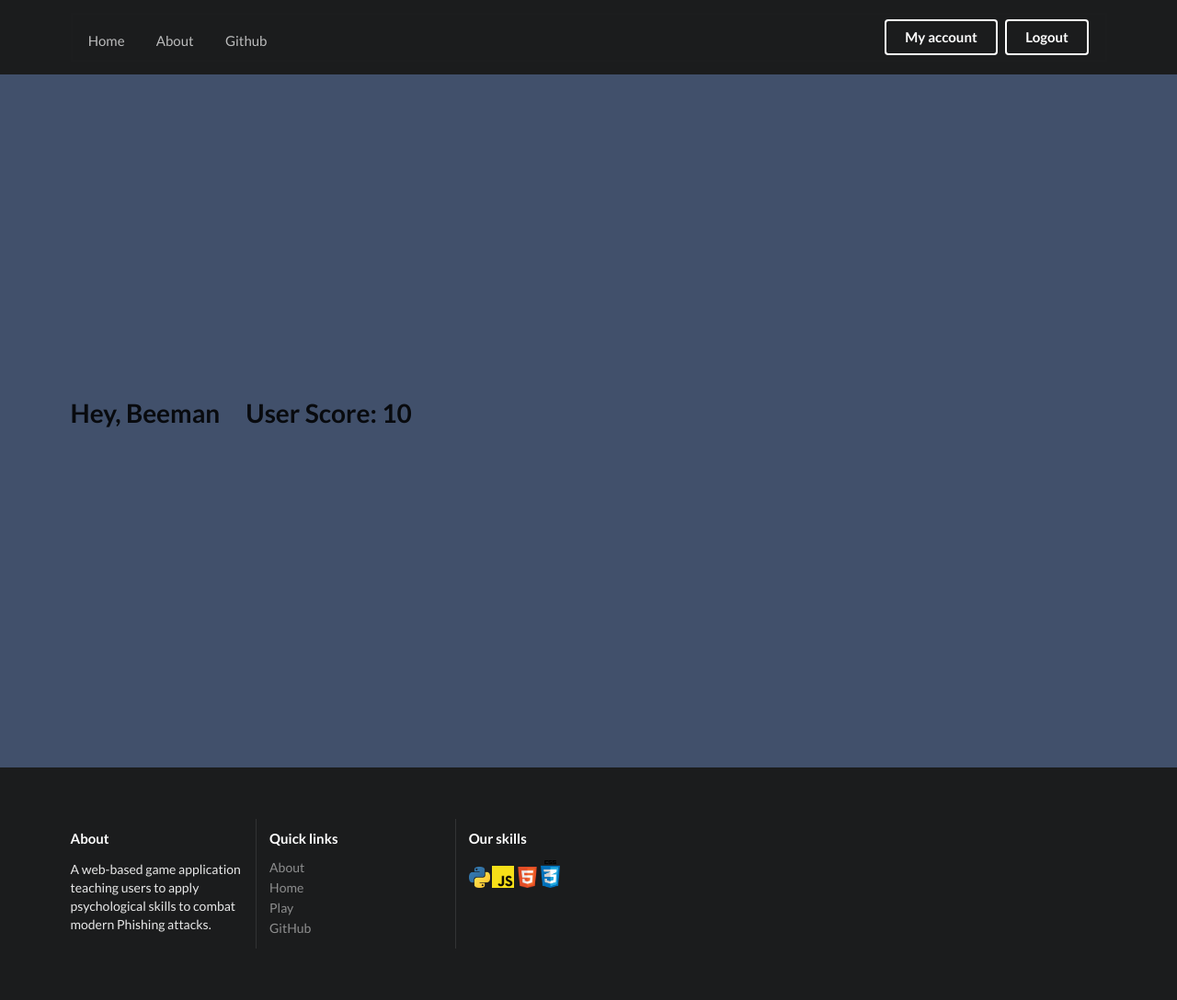
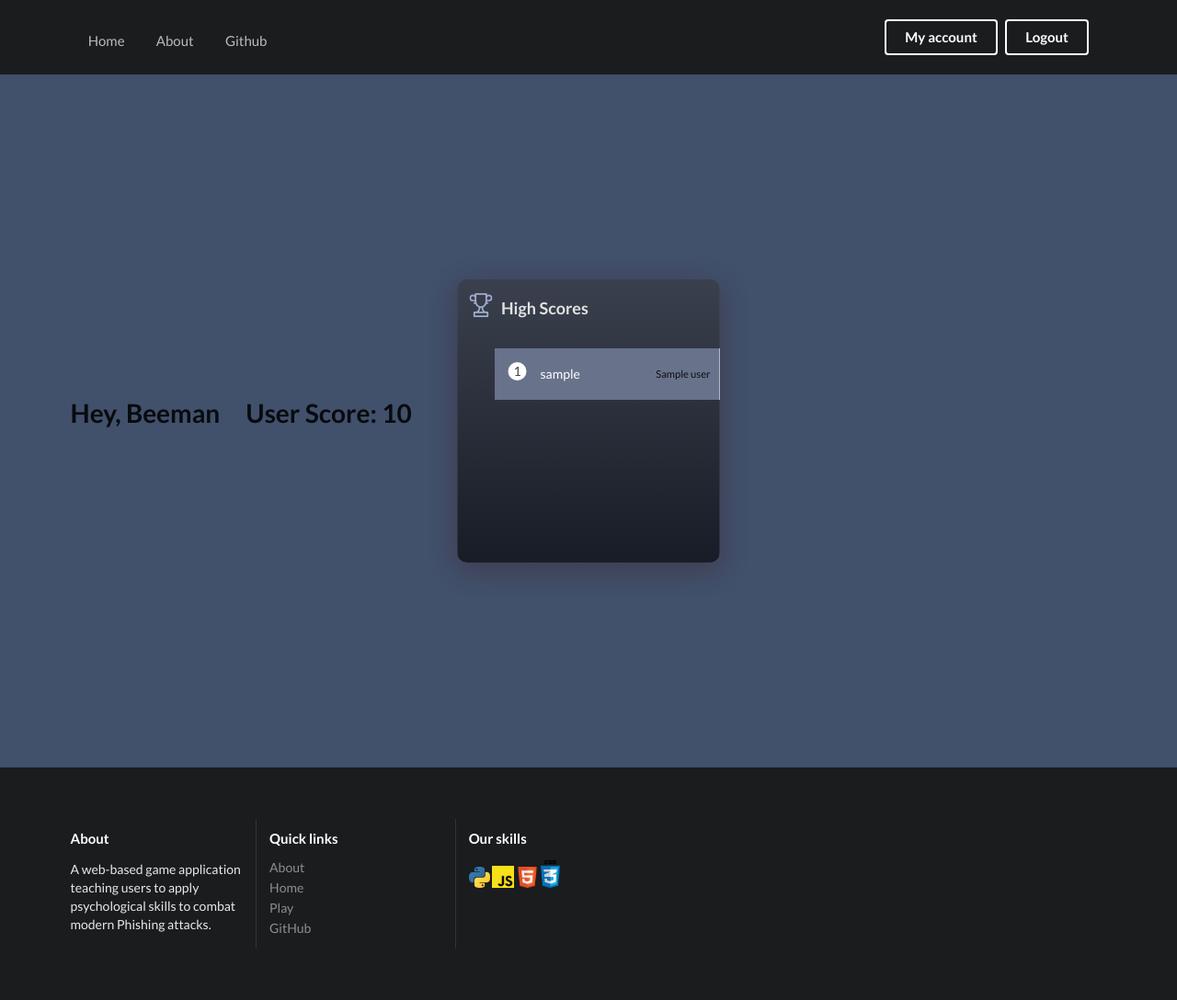
Before and after one commit to Jasvxxr-Singh/Catch-A-Phish-Web-app, a Flask app: template src/templates/account/account.html in a window 1280 px wide. Shown: the whole page at 92% size. Run offline with Flask 2, Linux system fonts and the light colour scheme; a user stored in the database is signed in; the template is opened without the code that fills it: most values are stand-ins (such as "Sample title", 1, 10 or a date in 2020); parts of the project's set-up code (start-up, migrations or seed data) failed here and were passed over.

Commit message:
leaderboard

```diff
--- a/src/account/account.py
+++ b/src/account/account.py
@@ -22,8 +22,10 @@ account_blueprint = Blueprint('account_bp', __name__)
 def view_account():
     user_name = session['user_name']
     score = utilities.get_user_score(user_name)
+    leaderboard = utilities.get_leaderboard()
 
     return render_template(
         'account/account.html',
-        score = score
+        score = score,
+        leaderboard = leaderboard
     )
--- a/src/adapters/database_repository.py
+++ b/src/adapters/database_repository.py
@@ -84,6 +84,10 @@ class SqlAlchemyRepository(AbstractRepository):
             except NoResultFound:
                 pass
 
+    def get_all_users(self):
+        users = self._session_cm.session.query(User).all()
+        return users
+
     # just to satisfy abstract repository
     def add_question(self, question: Question):
         with self._session_cm as scm:
--- a/src/adapters/memory_repo.py
+++ b/src/adapters/memory_repo.py
@@ -22,6 +22,9 @@ class MemoryRepository(AbstractRepository):
         user = self.get_user(user_name)
         user.add_score(score)
 
+    def get_all_users(self):
+        return self.__users
+
     # Question objects
     def add_question(self, question: Question):
         self.__questions.append(question)
--- a/src/adapters/repo.py
+++ b/src/adapters/repo.py
@@ -24,6 +24,11 @@ class AbstractRepository(abc.ABC):
     def add_score(self, user_name, score: int):
         raise NotImplementedError
 
+    @abc.abstractmethod
+    def get_all_users(self):
+        raise NotImplementedError
+
+
     # Question objects
     @abc.abstractmethod
     def add_question(self, question: Question):
--- a/src/templates/account/account.html
+++ b/src/templates/account/account.html
@@ -6,7 +6,10 @@
 
             <div>
                 <h3 class="ui header">User Score: {{ score }}</h3>
+            </div>
 
+            <div>
+                {% include 'leaderboard/leaderboard.html' %}
             </div>
         </div>
     </div>
--- /dev/null
+++ b/src/templates/leaderboard/leaderboard.html
@@ -0,0 +1,167 @@
+<div class="leaderboard">
+    <h1>
+        <svg class="ico-cup">
+            <use xlink:href="#cup"></use>
+        </svg>
+        High Scores
+    </h1>
+    <ol>
+        {% for position, user in leaderboard.items() %}
+            {% if user is not none %}
+            <li>
+                <mark>{{ user[0].user_name }}</mark>
+                <small>{{ user[1] }}</small>
+            </li>
+            {% else %}
+            <li>
+                <mark>-</mark>
+                <small>-</small>
+            </li>
+            {% endif%}
+        {% endfor %}
+    </ol>
+</div>
+
+
+<svg style="display: none;">
+    <symbol id="cup" x="0px" y="0px" width="25px" height="26px" viewBox="0 0 25 26" enable-background="new 0 0 25 26" xml:space="preserve">
+        <path fill="#9eadcb" d="M21.215,1.428c-0.744,0-1.438,0.213-2.024,0.579V0.865c0-0.478-0.394-0.865-0.88-0.865H6.69
+            C6.204,0,5.81,0.387,5.81,0.865v1.142C5.224,1.641,4.53,1.428,3.785,1.428C1.698,1.428,0,3.097,0,5.148
+            C0,7.2,1.698,8.869,3.785,8.869h1.453c0.315,0,0.572,0.252,0.572,0.562c0,0.311-0.257,0.563-0.572,0.563
+            c-0.486,0-0.88,0.388-0.88,0.865c0,0.478,0.395,0.865,0.88,0.865c0.421,0,0.816-0.111,1.158-0.303
+            c0.318,0.865,0.761,1.647,1.318,2.31c0.686,0.814,1.515,1.425,2.433,1.808c-0.04,0.487-0.154,1.349-0.481,2.191
+            c-0.591,1.519-1.564,2.257-2.975,2.257H5.238c-0.486,0-0.88,0.388-0.88,0.865v4.283c0,0.478,0.395,0.865,0.88,0.865h14.525
+            c0.485,0,0.88-0.388,0.88-0.865v-4.283c0-0.478-0.395-0.865-0.88-0.865h-1.452c-1.411,0-2.385-0.738-2.975-2.257
+            c-0.328-0.843-0.441-1.704-0.482-2.191c0.918-0.383,1.748-0.993,2.434-1.808c0.557-0.663,1-1.445,1.318-2.31
+            c0.342,0.192,0.736,0.303,1.157,0.303c0.486,0,0.88-0.387,0.88-0.865c0-0.478-0.394-0.865-0.88-0.865
+            c-0.315,0-0.572-0.252-0.572-0.563c0-0.31,0.257-0.562,0.572-0.562h1.452C23.303,8.869,25,7.2,25,5.148
+            C25,3.097,23.303,1.428,21.215,1.428z M5.238,7.138H3.785c-1.116,0-2.024-0.893-2.024-1.99c0-1.097,0.908-1.99,2.024-1.99
+            c1.117,0,2.025,0.893,2.025,1.99v2.06C5.627,7.163,5.435,7.138,5.238,7.138z M18.883,21.717v2.553H6.118v-2.553H18.883
+            L18.883,21.717z M13.673,18.301c0.248,0.65,0.566,1.214,0.947,1.686h-4.24c0.381-0.472,0.699-1.035,0.947-1.686
+            c0.33-0.865,0.479-1.723,0.545-2.327c0.207,0.021,0.416,0.033,0.627,0.033c0.211,0,0.42-0.013,0.627-0.033
+            C13.195,16.578,13.344,17.436,13.673,18.301z M12.5,14.276c-2.856,0-4.93-2.638-4.93-6.273V1.73h9.859v6.273
+            C17.43,11.638,15.357,14.276,12.5,14.276z M21.215,7.138h-1.452c-0.197,0-0.39,0.024-0.572,0.07v-2.06
+            c0-1.097,0.908-1.99,2.024-1.99c1.117,0,2.025,0.893,2.025,1.99C23.241,6.246,22.333,7.138,21.215,7.138z"/>
+    </symbol>
+</svg>
+
+<style>
+    *, *::before, *::after {
+	    box-sizing: border-box;
+    }
+
+    body {
+        min-height: 450px;
+        height: 100vh;
+        margin: 0;
+        background: radial-gradient(ellipse farthest-corner at center top, #f39264 0%, #f2606f 100%);
+        color: #fff;
+        font-family: 'Open Sans', sans-serif;
+    }
+
+    .leaderboard {
+        position: absolute;
+        top: 50%;
+        left: 50%;
+        transform: translate(-50%, -50%);
+        width: 285px;
+        height: 308px;
+        background: linear-gradient(to bottom, #3a404d, #181c26);
+        border-radius: 10px;
+        box-shadow: 0 7px 30px rgba(62, 9, 11, .3);
+    }
+    .leaderboard h1 {
+        font-size: 18px;
+        color: #e1e1e1;
+        padding: 12px 13px 18px;
+    }
+    .leaderboard h1 svg {
+        width: 25px;
+        height: 26px;
+        position: relative;
+        top: 3px;
+        margin-right: 6px;
+        vertical-align: baseline;
+    }
+    .leaderboard ol {
+        counter-reset: leaderboard;
+    }
+    .leaderboard ol li {
+        position: relative;
+        z-index: 1;
+        font-size: 14px;
+        counter-increment: leaderboard;
+        padding: 18px 10px 18px 50px;
+        cursor: pointer;
+        backface-visibility: hidden;
+        transform: translateZ(0) scale(1, 1);
+    }
+    .leaderboard ol li::before {
+        content: counter(leaderboard);
+        position: absolute;
+        z-index: 2;
+        top: 15px;
+        left: 15px;
+        width: 20px;
+        height: 20px;
+        line-height: 20px;
+        color: #3a404d;
+        background: #fff;
+        border-radius: 20px;
+        text-align: center;
+    }
+
+    .leaderboard ol li::marker {
+        content: none;
+    }
+
+    .leaderboard ol li mark {
+        position: absolute;
+        z-index: 2;
+        top: 0;
+        left: 0;
+        width: 100%;
+        height: 100%;
+        padding: 18px 10px 18px 50px;
+        margin: 0;
+        background: none;
+        color: #fff;
+    }
+
+    .leaderboard ol li small {
+        position: relative;
+        z-index: 2;
+        display: block;
+        text-align: right;
+    }
+
+    .leaderboard ol li:nth-child(1) {
+        background: #68728b;
+    }
+    .leaderboard ol li:nth-child(2) {
+        background: #5d667c;
+    }
+    .leaderboard ol li:nth-child(3) {
+        background: #50586b;
+    }
+    .leaderboard ol li:nth-child(4) {
+        background: #454c5c;
+    }
+    .leaderboard ol li:nth-child(5) {
+        background: #3a404d;
+        border-radius: 0 0 10px 10px;
+    }
+
+    .the-most {
+        position: fixed;
+        z-index: 1;
+        bottom: 0;
+        left: 0;
+        width: 50vw;
+        max-width: 200px;
+        padding: 10px;
+    }
+    .the-most img {
+        max-width: 100%;
+    }
+</style>
--- a/src/utilities/utilities.py
+++ b/src/utilities/utilities.py
@@ -20,3 +20,6 @@ def get_user_score(user_name):
 
 def update_user_score(user_name, score: int):
     services.update_user_score(repo.repo_instance, user_name, score)
+
+def get_leaderboard():
+    return services.get_leaderboard(repo.repo_instance)
```
Also changed, not shown: src/quiz/quiz.py (+6 -3 lines), src/templates/quiz/header.html (+9 -0 lines), src/utilities/services.py (+13 -0 lines).
